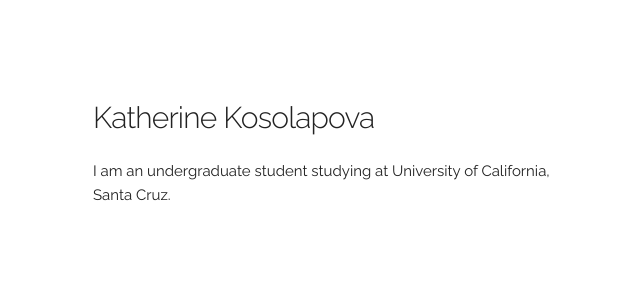
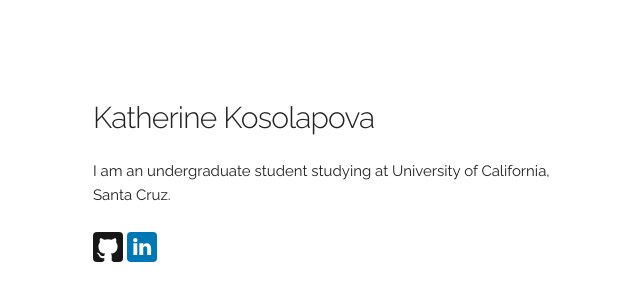
Before and after one commit to kkosolap/kkosolap.github.io, a plain HTML site: page index.html in a window 1280 px wide. Shown: the part 142-442 px from the top of the page, without its empty margins (67-707 px from the left). Drawn offline with Linux system fonts and the light colour scheme.

Commit message:
add: github and linkedin

```diff
--- /dev/null
+++ b/css/styles.css
@@ -0,0 +1,8 @@
+.icon {
+    width: 2em;
+    height: 2em;
+    border-radius: 4px;
+}
+.icon:hover{
+    opacity: 0.5;
+}
--- a/index.html
+++ b/index.html
@@ -21,6 +21,7 @@
   –––––––––––––––––––––––––––––––––––––––––––––––––– -->
   <link rel="stylesheet" href="css/normalize.css">
   <link rel="stylesheet" href="css/skeleton.css">
+  <link rel="stylesheet" href="css/styles.css">
 
   <!-- Favicon
   –––––––––––––––––––––––––––––––––––––––––––––––––– -->
@@ -36,6 +37,8 @@
       <div class="one-half column" style="margin-top: 25%">
         <h4>Katherine Kosolapova</h4>
         <p>I am an undergraduate student studying at University of California, Santa Cruz.</p>
+        <a href="https://github.com/kkosolap"><img class="icon" src="./icons/github.svg" alt="icon for github"></a>
+        <a href="https://linkedin.com/in/kkosolap"><img class="icon" src="./icons/linkedin.svg" alt="icon for linkedin"></a>
       </div>
     </div>
   </div>
```
Also changed, not shown: icons/github.svg (added), icons/linkedin.svg (added).
